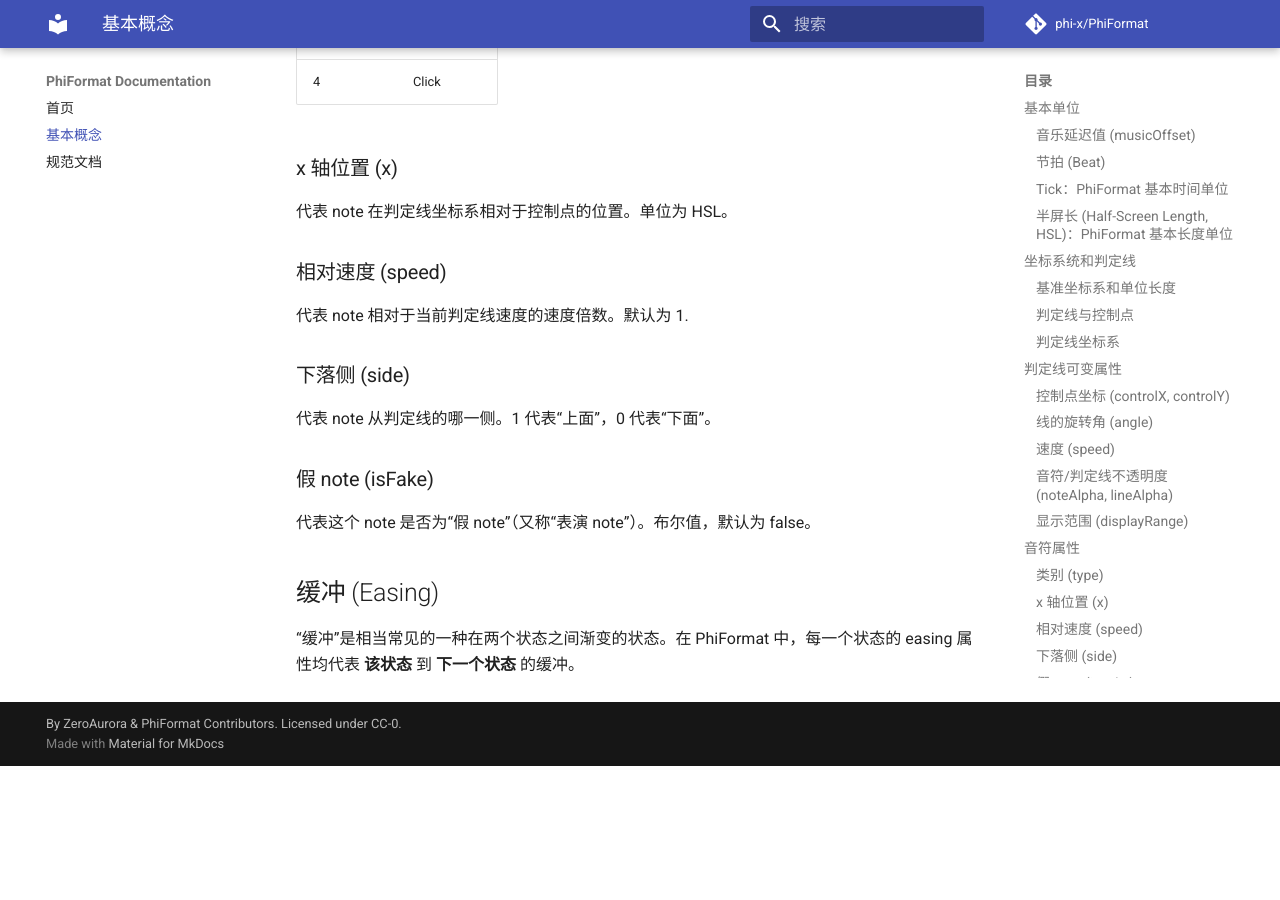
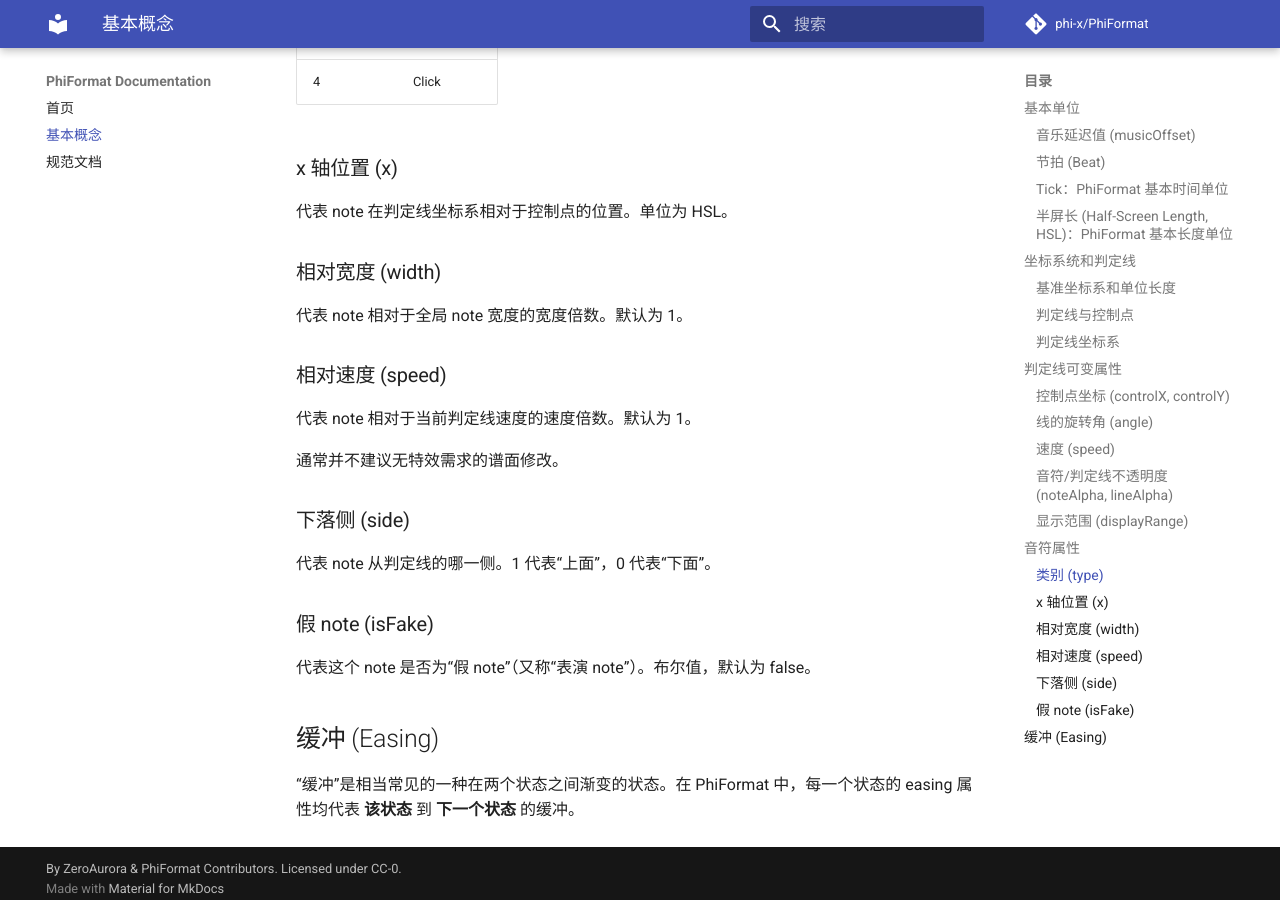
Before and after one commit to laoli404for/PhiFormat, an MkDocs documentation site: the page built from docs/basic-concepts.md, in a window 1280 px wide and 900 px high, scrolled down 4605 px. Built offline with MkDocs 1.6.1 and Material for MkDocs 9.7.7, drawn with Linux system fonts in a browser that asks for light colours; comment, search, counter and statistics services are not loaded; before the commit the page ends 5371 px from its top, so only the background shows below that.

Commit message:
feat: add note width

```diff
--- a/docs/basic-concepts.md
+++ b/docs/basic-concepts.md
@@ -116,9 +116,15 @@ PhiFormat 设计上支持多 BPM 的音乐。
 
 代表 note 在判定线坐标系相对于控制点的位置。单位为 HSL。
 
+### 相对宽度 (width)
+
+代表 note 相对于全局 note 宽度的宽度倍数。默认为 1。
+
 ### 相对速度 (speed)
 
-代表 note 相对于当前判定线速度的速度倍数。默认为 1.
+代表 note 相对于当前判定线速度的速度倍数。默认为 1。
+
+通常并不建议无特效需求的谱面修改。
 
 ### 下落侧 (side)
 
--- a/docs/specs.md
+++ b/docs/specs.md
@@ -22,6 +22,7 @@
                     time (integer)
                     holdTime (integer)
                     x (number)
+                    width (number)
                     speed (number)
                     side (integer) // 1 -1
                     isFake (boolean)
```
Also changed, not shown: 2 other files.
